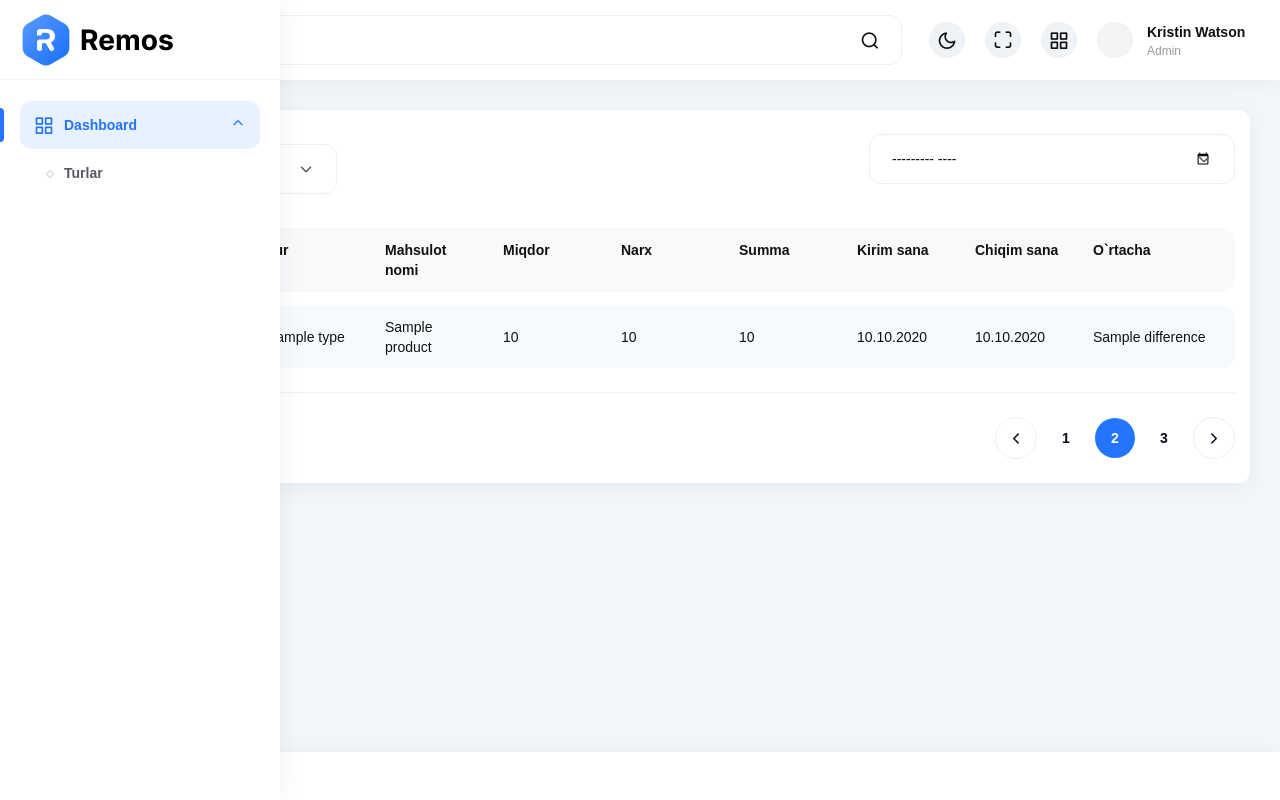
After one commit to Dasturchi-Mufid/tahlil, a Django app: template templates/type_detail.html in a window 1280 px wide. The commit adds this page. Run offline with Django 5.2, Linux system fonts and the light colour scheme; the template is opened without the code that fills it: most values are stand-ins (such as "Sample title", 1, 10 or a date in 2020); parts of the project's set-up code (start-up, migrations or seed data) failed here and were passed over; some libraries are stand-ins or nearby versions; some web fonts are replaced.

Commit message:
added types and type_detail

```diff
--- a/config/settings.py
+++ b/config/settings.py
@@ -37,6 +37,7 @@ INSTALLED_APPS = [
     'django.contrib.sessions',
     'django.contrib.messages',
     'django.contrib.staticfiles',
+    'django.contrib.humanize',
     'main'
 ]
 
--- a/database.py
+++ b/database.py
@@ -7,7 +7,7 @@ load_dotenv()
 USER = os.getenv('DB_USER')
 PASSWORD = os.getenv('PASSWORD')
 CHARSET = os.getenv('CHARSET')
-
+BRANCHES = os.getenv('BRANCHES')
 DSN_BRANCH = os.getenv('DSN_BRANCH')
 
 
--- a/main/urls.py
+++ b/main/urls.py
@@ -4,4 +4,5 @@ from . import views
 urlpatterns = [
     path('',views.home,name='home'),
     path('types/',views.type,name='types'),
+    path('type-detail/<int:id>/',views.type_detail,name='type_detail'),
 ]
--- /dev/null
+++ b/templates/type_detail.html
@@ -0,0 +1,106 @@
+{% extends 'base.html' %}
+{% load humanize %}
+
+{% block content %}
+<div class="wg-box">
+    <form action="{% url 'types' %}" method="post" onchange="submit()">
+        {% csrf_token %}
+    <div class="flex items-center justify-between gap10 flex-wrap">
+            <div class="select w200">
+                <select class="" name="branch">
+                    {% for k,b in branches.items %}
+                    <option value="{{k}}" {% if request.session.branch == k %} selected disabled {% endif %}>{{b}}</option>
+                    {% endfor %}
+                </select>
+            </div>
+        <!-- </form> -->
+            <div class="col-xl-4 mb-20">
+                <div>
+                    <form class="">
+                        {% csrf_token %}
+                        <div class="select">
+                            <input type="month" name="date" value="{{month}}">
+                        </div>
+                    </form>
+                </div>
+            </div>
+        </div>
+    </form>
+    <div class="wg-table table-all-attribute">
+        <ul class="table-title flex gap20 mb-14">
+            <li>
+                <div class="body-title">№</div>
+            </li>
+            <li>
+                <div class="body-title">Tur</div>
+            </li>
+            <li>
+                <div class="body-title">Mahsulot nomi</div>
+            </li>
+            <li>
+                <div class="body-title">Miqdor</div>
+            </li>
+            <li>
+                <div class="body-title">Narx</div>
+            </li>
+            <li>
+                <div class="body-title">Summa</div>
+            </li>
+            <li>
+                <div class="body-title">Kirim sana</div>
+            </li>
+            <li>
+                <div class="body-title">Chiqim sana</div>
+            </li>
+            <li>
+                <div class="body-title">O`rtacha</div>
+            </li>
+        </ul>
+        <ul class="flex flex-column">
+            {% for p in products %}
+            <li class="attribute-item flex items-center justify-between gap20">
+                <div class="body-text">{{forloop.counter}}</div>
+                <div class="body-text">{{p.type}}</div>
+                <div class="body-text">{{p.product}}</div>
+                <div class="body-text">{{p.quantity}}</div>
+                <div class="body-text">{{p.price}}</div>
+                <div class="body-text">{{p.total}}</div>
+                <div class="body-text">{{p.income|date:"d.m.Y"}}</div>
+                <div class="body-text">{{p.out|date:"d.m.Y"}}</div>
+                <div class="body-text">{{p.difference}}</div>
+            </li>
+            {% endfor %}
+            <!-- <li class="attribute-item flex items-center justify-between gap20">
+                <div class="body-text">Jami</div>
+                <div class="name">
+                    <a href="add-attributes.html" class="body-title-2">{{types_total.types}}</a>
+                </div>
+                <div class="body-text">{{types_total.quantity}} ta</div>
+                <div class="body-text">{{types_total.sum|intcomma}} $</div>
+                <div class="body-text">100 %</div>
+            </li> -->
+        </ul>
+    </div>
+    <div class="divider"></div>
+    <div class="flex items-center justify-between flex-wrap gap10">
+        <div class="text-tiny">Showing 10 entries</div>
+        <ul class="wg-pagination">
+            <li>
+                <a href="#"><i class="icon-chevron-left"></i></a>
+            </li>
+            <li>
+                <a href="#">1</a>
+            </li>
+            <li class="active">
+                <a href="#">2</a>
+            </li>
+            <li>
+                <a href="#">3</a>
+            </li>
+            <li>
+                <a href="#"><i class="icon-chevron-right"></i></a>
+            </li>
+        </ul>
+    </div>
+</div>
+{% endblock %}
```
Also changed, not shown: main/func.py (+23 -0 lines), main/queries.py (+5 -5 lines), main/views.py (+59 -5 lines), templates/types.html (+38 -2 lines).
